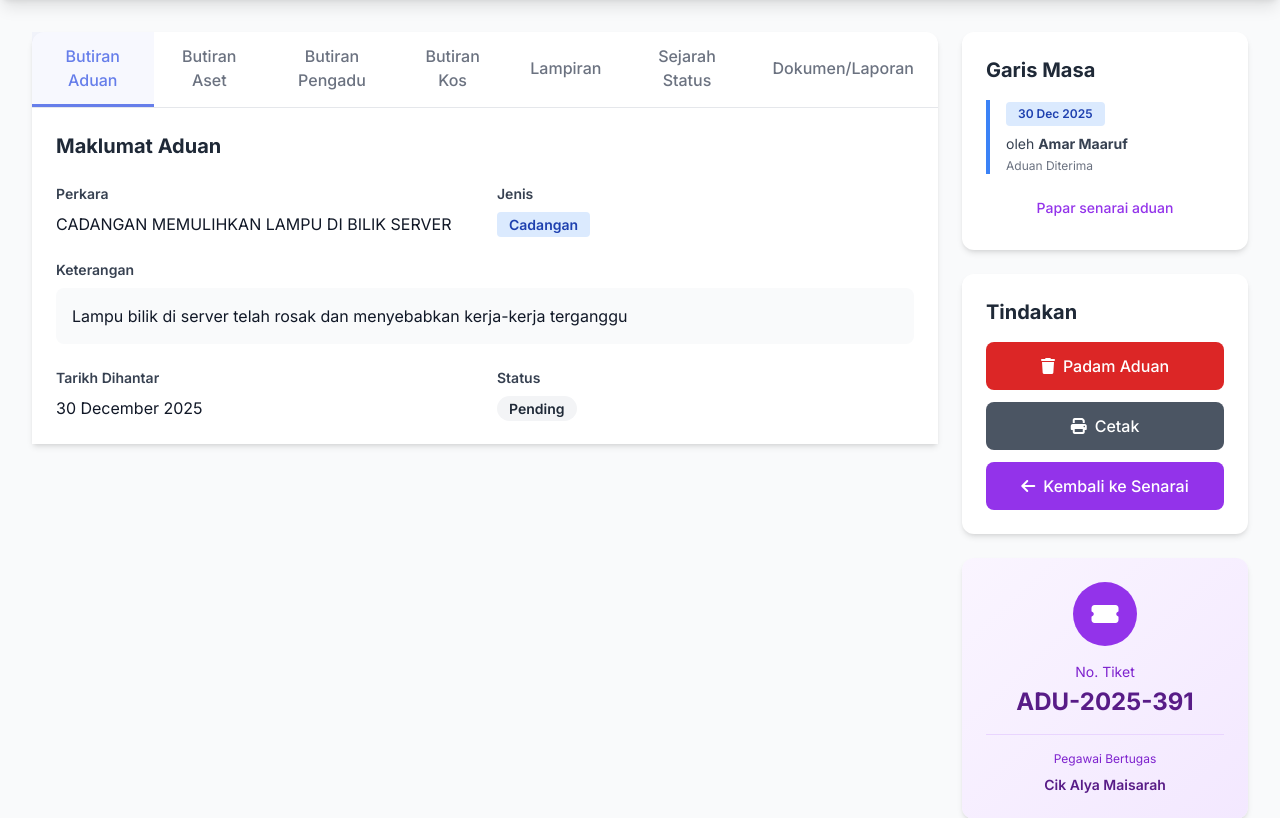
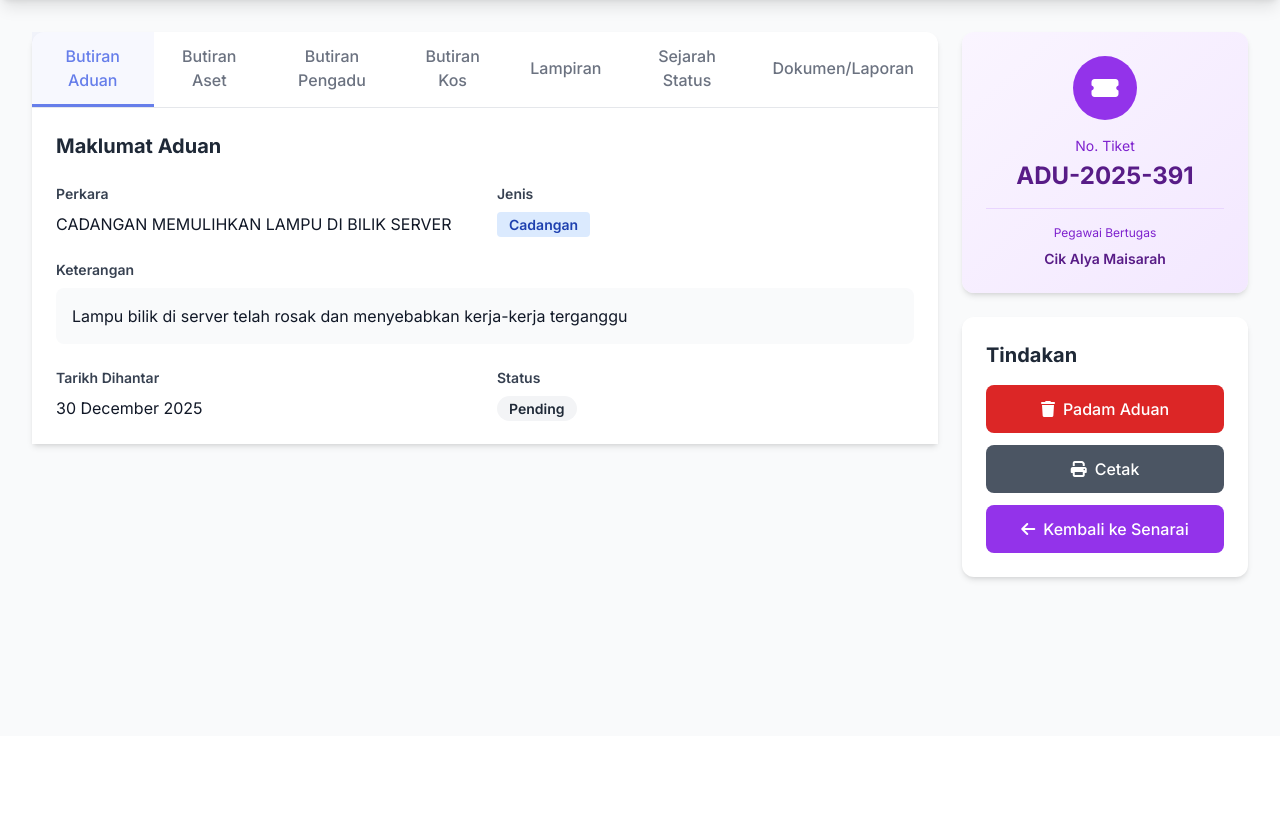
Before and after one commit to alyazone/helpdesk, a PHP site: page /helpdesk/admin/view_complaint.php?id=17 in a window 1280 px wide. Shown: the part 64-882 px from the top of the page. After the commit the page ends 646 px from the top, so only its background shows below. Run offline with PHP 8.4, Linux system fonts and the light colour scheme; a user stored in the database is signed in; data comes from the database, SQL or seed files in the repository; some libraries are stand-ins or nearby versions.

Commit message:
Remove timeline section and display ticket number in complaint details
- Removed "Garis Masa" (timeline) section from sidebar
- Moved ticket number display to top of sidebar
- Removed duplicate Info Card
- Sidebar now shows ticket number prominently with officer info

```diff
--- a/admin/view_complaint.php
+++ b/admin/view_complaint.php
@@ -665,47 +665,22 @@ $user = getUser();
 
             <!-- Sidebar -->
             <div class="lg:col-span-1 space-y-6">
-                <!-- Garis Masa -->
-                <div class="bg-white rounded-xl shadow-md p-6 no-print">
-                    <h3 class="text-xl font-bold text-gray-800 mb-4">Garis Masa</h3>
+                <!-- Ticket Number Display -->
+                <div class="bg-gradient-to-br from-purple-50 to-purple-100 rounded-xl shadow-md p-6">
+                    <div class="text-center">
+                        <div class="w-16 h-16 bg-purple-600 rounded-full mx-auto mb-4 flex items-center justify-center">
+                            <i class="fas fa-ticket-alt text-white text-2xl"></i>
+                        </div>
+                        <p class="text-sm text-purple-700 mb-1">No. Tiket</p>
+                        <p class="text-2xl font-bold text-purple-900"><?php echo htmlspecialchars($complaint['ticket_number']); ?></p>
 
-                    <div class="space-y-4">
-                        <?php if (!empty($complaint['rating'])): ?>
-                        <div class="border-l-4 border-green-500 pl-4">
-                            <span class="inline-block px-3 py-1 bg-green-100 text-green-800 text-xs font-semibold rounded mb-2">
-                                Bagi
-                            </span>
-                            <p class="text-sm text-gray-700">
-                                oleh <strong><?php echo htmlspecialchars($complaint['nama_pengadu']); ?></strong>
-                            </p>
-                            <p class="text-xs text-gray-500 mt-1">
-                                <?php echo !empty($complaint['feedback_comment']) ? htmlspecialchars(substr($complaint['feedback_comment'], 0, 50)) . '...' : 'Tiada komen'; ?>
-                            </p>
+                        <?php if (!empty($complaint['officer_name'])): ?>
+                        <div class="mt-4 pt-4 border-t border-purple-200">
+                            <p class="text-xs text-purple-700 mb-2">Pegawai Bertugas</p>
+                            <p class="text-sm font-semibold text-purple-900"><?php echo htmlspecialchars($complaint['officer_name']); ?></p>
                         </div>
                         <?php endif; ?>
-
-                        <?php
-                        // Show recent status history in sidebar
-                        $recent_history = array_slice($status_history, 0, 3);
-                        foreach ($recent_history as $history):
-                        ?>
-                        <div class="border-l-4 border-blue-500 pl-4">
-                            <span class="inline-block px-3 py-1 bg-blue-100 text-blue-800 text-xs font-semibold rounded mb-2">
-                                <?php echo date('d M Y', strtotime($history['created_at'])); ?>
-                            </span>
-                            <p class="text-sm text-gray-700">
-                                oleh <strong><?php echo htmlspecialchars($history['changed_by_name'] ?? 'System'); ?></strong>
-                            </p>
-                            <p class="text-xs text-gray-500 mt-1">
-                                <?php echo ucfirst(str_replace('_', ' ', $history['status'])); ?>
-                            </p>
-                        </div>
-                        <?php endforeach; ?>
                     </div>
-
-                    <button class="w-full mt-4 px-4 py-2 text-purple-600 hover:bg-purple-50 rounded-lg transition text-sm font-medium">
-                        Papar senarai aduan
-                    </button>
                 </div>
 
                 <!-- Action Buttons -->
@@ -727,24 +702,6 @@ $user = getUser();
                            class="block w-full px-4 py-3 bg-purple-600 text-white rounded-lg hover:bg-purple-700 transition font-medium text-center">
                             <i class="fas fa-arrow-left mr-2"></i>Kembali ke Senarai
                         </a>
-                    </div>
-                </div>
-
-                <!-- Info Card -->
-                <div class="bg-gradient-to-br from-purple-50 to-purple-100 rounded-xl shadow-md p-6">
-                    <div class="text-center">
-                        <div class="w-16 h-16 bg-purple-600 rounded-full mx-auto mb-4 flex items-center justify-center">
-                            <i class="fas fa-ticket-alt text-white text-2xl"></i>
-                        </div>
-                        <p class="text-sm text-purple-700 mb-1">No. Tiket</p>
-                        <p class="text-2xl font-bold text-purple-900"><?php echo htmlspecialchars($complaint['ticket_number']); ?></p>
-
-                        <?php if (!empty($complaint['officer_name'])): ?>
-                        <div class="mt-4 pt-4 border-t border-purple-200">
-                            <p class="text-xs text-purple-700 mb-2">Pegawai Bertugas</p>
-                            <p class="text-sm font-semibold text-purple-900"><?php echo htmlspecialchars($complaint['officer_name']); ?></p>
-                        </div>
-                        <?php endif; ?>
                     </div>
                 </div>
             </div>
```
